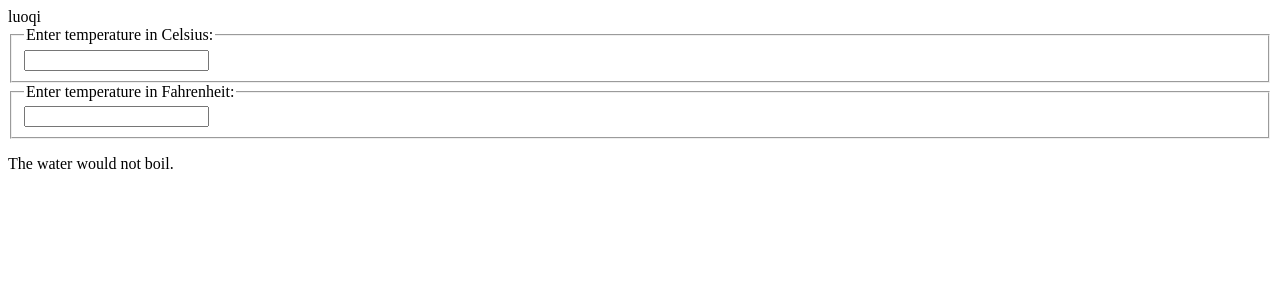
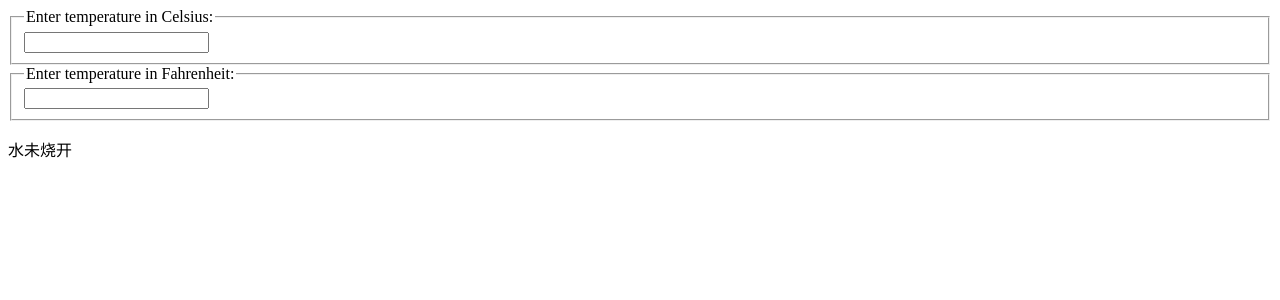
Before and after one commit to hubLuo/boiling, a React (Create React App) app: page / in a window 1280 px wide. Shown: the top 300 px of the page. Built offline with nearby package versions, Linux system fonts and the light colour scheme.

Commit message:
修改BoilingVerdict组件为事件总线

```diff
--- a/src/boiling/eventBoiling/boilingVerdict.js
+++ b/src/boiling/eventBoiling/boilingVerdict.js
@@ -4,11 +4,28 @@
 
 import React from 'react';
 /*方法型组件，其特点为无状态*/
-function BoilingVerdict(props) {
-    if (props.celsius >= 100) {
-        return <p>The water would boil.</p>;
-    }
-    return <p>The water would not boil.</p>;
+//不用 props，使用emit发射的内容 使用状态
+class BoilingVerdict extends React.Component{
+    constructor(props){
+        super(props);
+        this.state={
+            isboil:"水未烧开"
+        }
+
+    };
+
+    componentDidMount(){
+        this.props.eventEmitter.on("temp change",(temp)=>{
+            var res=this.state.isboil;
+            temp>=100?res="水烧开了":res="水没有烧开";
+            this.setState({isboil:res});
+        });
+    };
+
+    render(){
+        return <p>{this.state.isboil}</p>
+    };
 }
 
+
 export default BoilingVerdict
--- a/src/boiling/eventBoiling/calculator.js
+++ b/src/boiling/eventBoiling/calculator.js
@@ -6,7 +6,6 @@ import TemperatureInput from './temperatrueInput';
 import BoilingVerdict from './boilingVerdict';
 
 const EventEmitter =require("events").EventEmitter;
-var emitter= new EventEmitter();
 /*
 * 1.根据事件源来确定事件总线，本例中只有一个input的onChange事件
 * 2.把父组件calculator中交互的代码移除，之前在状态提升中，是因为父组件状态state改变,必须要在父组件中进行。所以方法只能定义在父组件中。
@@ -20,23 +19,21 @@ class Calculator extends Component {
         super(props);
         this.handleCelsiusChange = this.handleCelsiusChange.bind(this);
         this.handleFahrenheitChange = this.handleFahrenheitChange.bind(this);
-        this.state = {temperature: '', scale: 'c',name:"everyOne"};
+        this.state = {temperature: '', scale: 'c'};
+        this.emitter=new EventEmitter();
     }
 
     handleCelsiusChange(temperature) {
         this.setState({scale: 'c', temperature});
+        this.emitter.emit("temp change",temperature);
     }
 
     handleFahrenheitChange(temperature) {
         this.setState({scale: 'f', temperature});
+        this.emitter.emit("temp change",temperature);
     }
 
     componentDidMount(){
-        emitter.on("test event", ()=>{
-            this.setState({
-                name:"luoqi"
-            });
-        });
     };
 
     render() {
@@ -47,7 +44,6 @@ class Calculator extends Component {
 
         return (
             <div>
-                {this.state.name}
                 <TemperatureInput
                     scale="c"
                     temperature={celsius}
@@ -57,14 +53,12 @@ class Calculator extends Component {
                     temperature={fahrenheit}
                     onTemperatureChange={this.handleFahrenheitChange} />
                 <BoilingVerdict
-                    celsius={parseFloat(celsius)} />
+                    eventEmitter={this.emitter} />
             </div>
         );
     }
 }
-setTimeout(function(){
-    emitter.emit("test event");
-},3000);
+
 // 华氏温度转摄氏温度
 function toCelsius(fahrenheit) {
     return (fahrenheit - 32) * 5 / 9;
```
